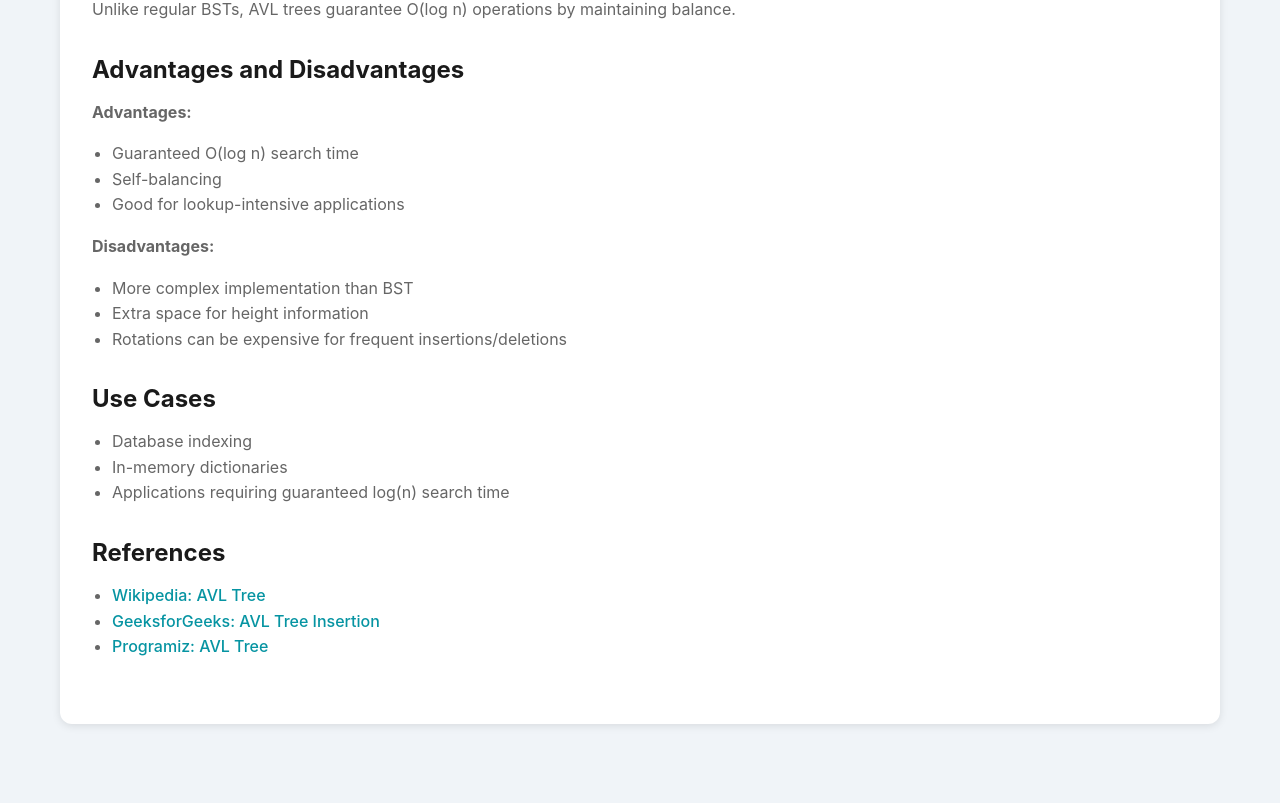
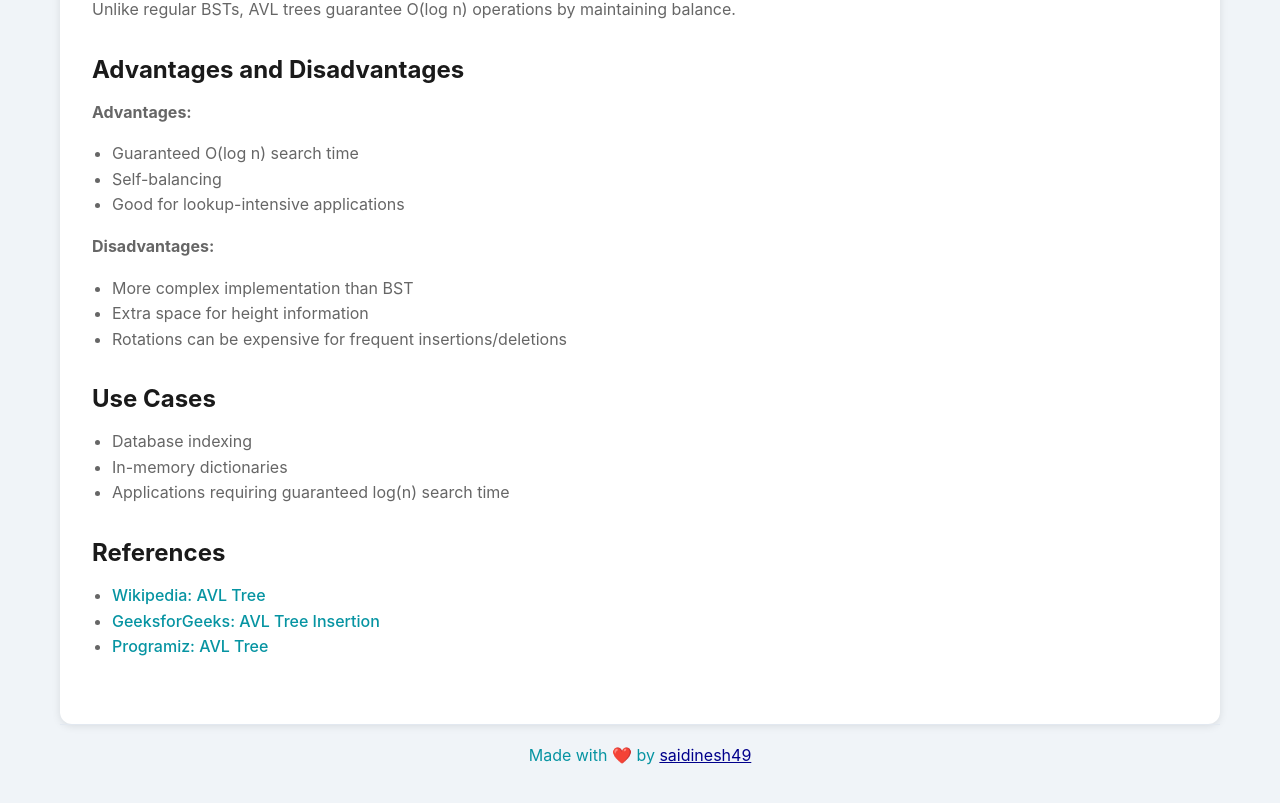
Before and after one commit to saidinesh49/Snap_Trees, a React (Create React App) app: page /concept/AVL in a window 1280 px wide. Shown: the part 10440-11243 px from the top of the page. Before the commit the page ends 11204 px from the top, so only its background shows below. Built offline with nearby package versions, Linux system fonts and the light colour scheme.

Commit message:
added made with

```diff
--- /dev/null
+++ b/src/components/common/MadeWithLove.tsx
@@ -0,0 +1,39 @@
+import React from "react";
+import styled from "styled-components";
+import { colors } from "../../styles/colors";
+
+const Footer = styled.footer`
+	text-align: center;
+	padding: 20px;
+	background: transparent;
+	border-top: 1px solid ${colors.border};
+	color: ${colors.primary};
+	font-size: 16px;
+`;
+
+const StyledLink = styled.a`
+	text-decoration: underline;
+	color: darkblue;
+	transition: text-decoration-thickness 0.2s;
+
+	&:hover {
+		text-decoration-thickness: 2px;
+	}
+`;
+
+const MadeWithLove: React.FC = () => {
+	return (
+		<Footer>
+			Made with ❤️ by{" "}
+			<StyledLink
+				href="https://github.com/saidinesh49"
+				target="_blank"
+				rel="noopener noreferrer"
+			>
+				saidinesh49
+			</StyledLink>
+		</Footer>
+	);
+};
+
+export default MadeWithLove;
--- a/src/components/concepts/AVLConcept.tsx
+++ b/src/components/concepts/AVLConcept.tsx
@@ -2,6 +2,7 @@ import React from "react";
 import styled from "styled-components";
 import { Link } from "react-router-dom";
 import { colors } from "../../styles/colors"; //ok
+import MadeWithLove from "../common/MadeWithLove";
 
 const Container = styled.div`
 	padding: 40px 20px;
@@ -610,6 +611,7 @@ const AVLConcept: React.FC = () => {
 				</Section>
 			</Content>
 
+			<MadeWithLove />
 			{previewSrc && (
 				<ImagePreview show={!!previewSrc} onClick={handleClosePreview}>
 					<img src={previewSrc} alt="Preview" />
--- a/src/components/concepts/BSTConcept.tsx
+++ b/src/components/concepts/BSTConcept.tsx
@@ -2,6 +2,7 @@ import React from "react";
 import styled from "styled-components";
 import { Link } from "react-router-dom";
 import { colors } from "../../styles/colors";
+import MadeWithLove from "../common/MadeWithLove";
 
 const Container = styled.div`
 	padding: 40px 20px;
@@ -530,7 +531,7 @@ const BSTConcept: React.FC = () => {
 					</List>
 				</Section>
 			</Content>
-
+			<MadeWithLove />
 			{previewSrc && (
 				<ImagePreview show={!!previewSrc} onClick={handleClosePreview}>
 					<img src={previewSrc} alt="Preview" />
--- a/src/components/concepts/BTreeConcept.tsx
+++ b/src/components/concepts/BTreeConcept.tsx
@@ -2,6 +2,7 @@ import React from "react";
 import styled from "styled-components";
 import { Link } from "react-router-dom";
 import { colors } from "../../styles/colors";
+import MadeWithLove from "components/common/MadeWithLove";
 
 // Reuse styled components from previous concepts
 const Container = styled.div`
@@ -308,6 +309,7 @@ interface BTreeNode {
 					</List>
 				</Section>
 			</Content>
+			<MadeWithLove />
 		</Container>
 	);
 };
--- a/src/components/concepts/Concepts.tsx
+++ b/src/components/concepts/Concepts.tsx
@@ -2,6 +2,7 @@ import React from "react";
 import styled from "styled-components";
 import { Link } from "react-router-dom";
 import { colors } from "../../styles/colors";
+import MadeWithLove from "components/common/MadeWithLove";
 
 const Container = styled.div`
 	padding: 40px;
@@ -246,6 +247,7 @@ export const Concepts: React.FC = () => {
 						</svg>
 					</LearnMore>
 				</ConceptCard>
+				<MadeWithLove />
 			</ConceptGrid>
 		</Container>
 	);
--- a/src/components/concepts/RedBlackConcept.tsx
+++ b/src/components/concepts/RedBlackConcept.tsx
@@ -2,6 +2,7 @@ import React from "react";
 import styled from "styled-components";
 import { Link } from "react-router-dom";
 import { colors } from "../../styles/colors";
+import MadeWithLove from "../common/MadeWithLove";
 
 const Container = styled.div`
 	padding: 40px 20px;
@@ -685,7 +686,7 @@ const RedBlackConcept: React.FC = () => {
 					</List>
 				</Section>
 			</Content>
-
+			<MadeWithLove />
 			{previewSrc && (
 				<ImagePreview show={!!previewSrc} onClick={handleClosePreview}>
 					<img src={previewSrc} alt="Preview" />
```
